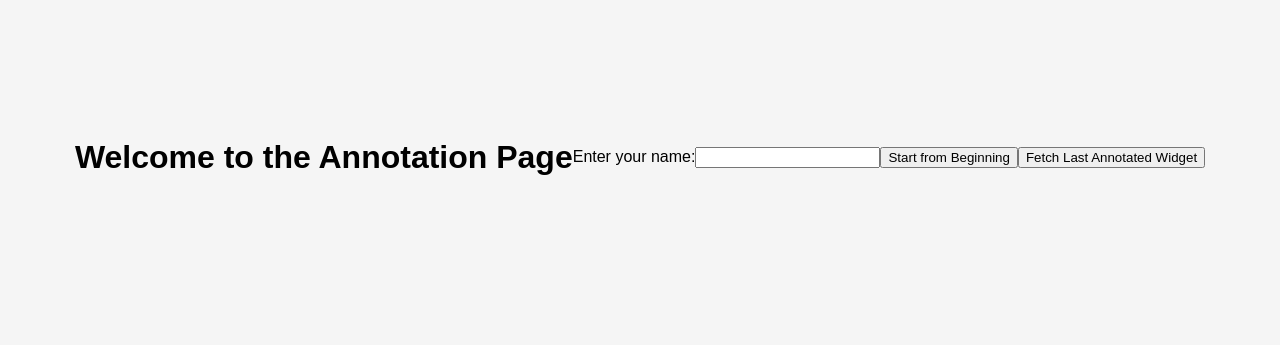
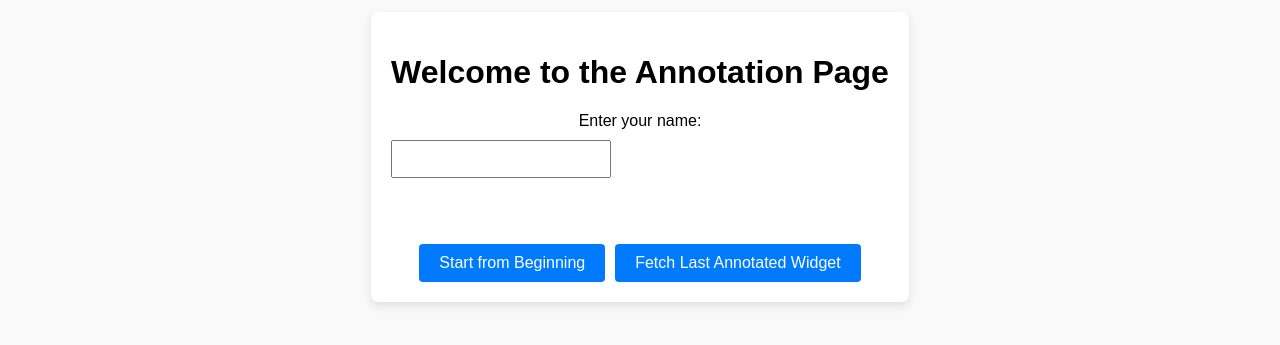
Before and after one commit to ChenzwNina/online_annotation, a plain HTML site: page docs/index.html in a window 1280 px wide. Shown: the part 243-588 px from the top of the page. Drawn offline with Linux system fonts and the light colour scheme.

Commit message:
update website look

```diff
--- a/docs/index.html
+++ b/docs/index.html
@@ -53,22 +53,67 @@
 <style>
     body {
         display: flex;
-    justify-content: center;
-    align-items: center;
-    min-height: 100vh;
-    margin: 0;
-    font-family: Arial, sans-serif;
-    background-color: #f5f5f5;
+        justify-content: center; /* Center horizontally */
+        align-items: center; /* Center vertically */
+        min-height: 100vh; /* Full viewport height */
+        margin: 0; /* Remove default margin */
+        font-family: Arial, sans-serif; /* Optional: Better font */
+        background-color: #f9f9f9; /* Optional: Background color */
+    }
+
+    .container {
+        text-align: center; /* Center text inside the container */
+        padding: 20px;
+        background: #ffffff; /* Optional: Add a background to the form */
+        border-radius: 8px; /* Optional: Rounded corners */
+        box-shadow: 0px 4px 10px rgba(0, 0, 0, 0.1); /* Optional: Subtle shadow */
+    }
+
+    .inline-buttons {
+        display: flex;
+        justify-content: center; /* Center the buttons */
+        gap: 10px; /* Add spacing between the buttons */
+        margin-top: 20px; /* Add some spacing above the buttons */
+    }
+
+    button {
+        padding: 10px 20px;
+        font-size: 16px;
+        border: none;
+        border-radius: 4px; /* Rounded corners for buttons */
+        background-color: #007bff; /* Button background color */
+        color: white; /* Button text color */
+        cursor: pointer;
+    }
+
+    button:hover {
+        background-color: #0056b3; /* Button hover effect */
+    }
+
+    label, input {
+        display: block; /* Put label and input on their own lines */
+        margin: 10px 0; /* Add spacing between fields */
+        font-size: 16px;
+    }
+
+    input {
+        padding: 8px;
+        width: 200px; /* Adjust input width */
     }
 </style>
 
 <body>
+    <div class="container">
         <h1>Welcome to the Annotation Page</h1>
         <label for="name">Enter your name:</label>
         <input type="text" id="name" name="name"><br><br>
+
+        <div class="inline-buttons">
             <button onclick="startFromBeginning()">Start from Beginning</button>
             <button onclick="fetchCompletedPairs()">Fetch Last Annotated Widget</button>
+        </div>
         <div id="completed-pairs"></div>
+    </div>
 </body>
 
 </html>
```
Also changed, not shown: docs/video.html (+9 -9 lines). Lines whose indentation alone changed are shown as unchanged.
